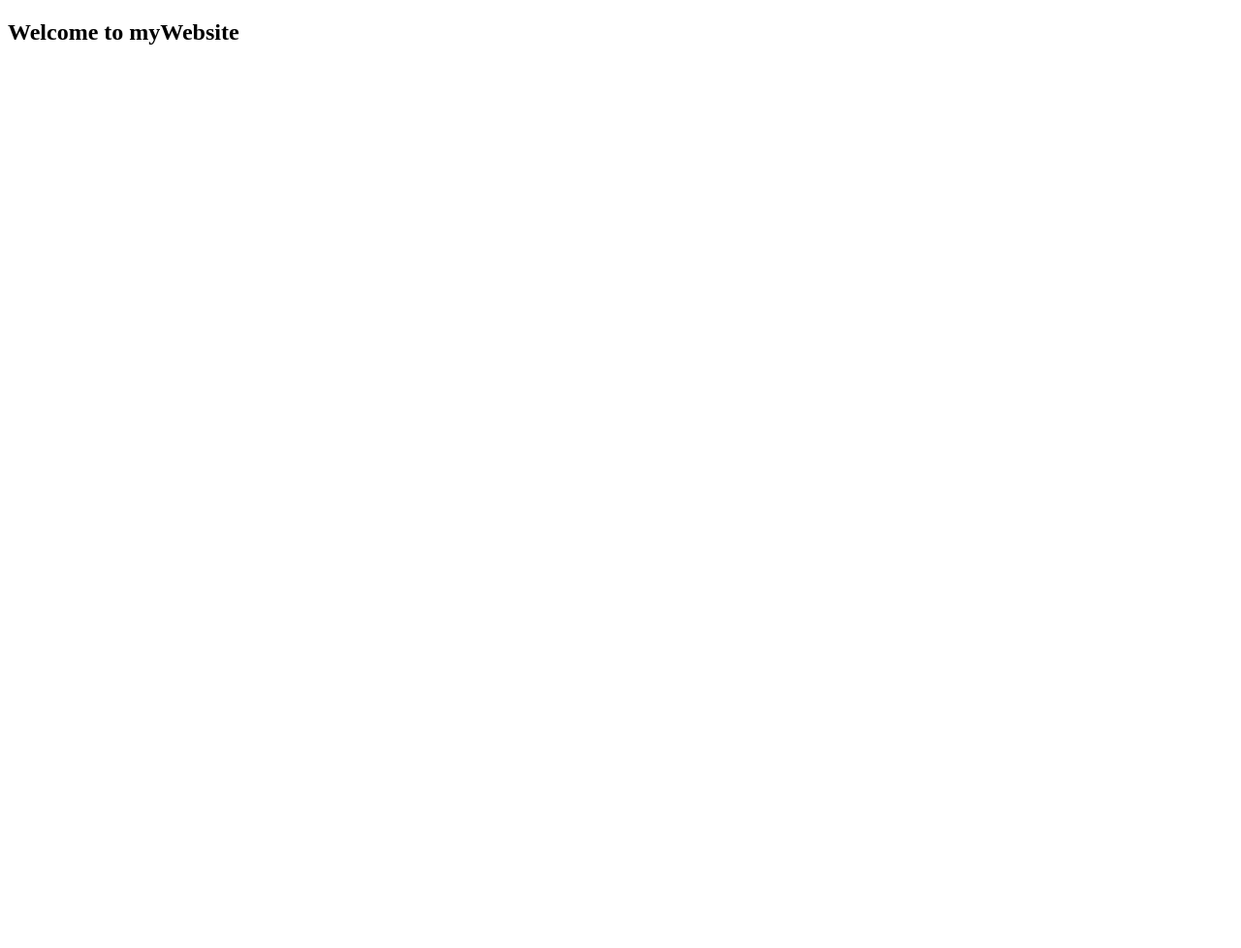
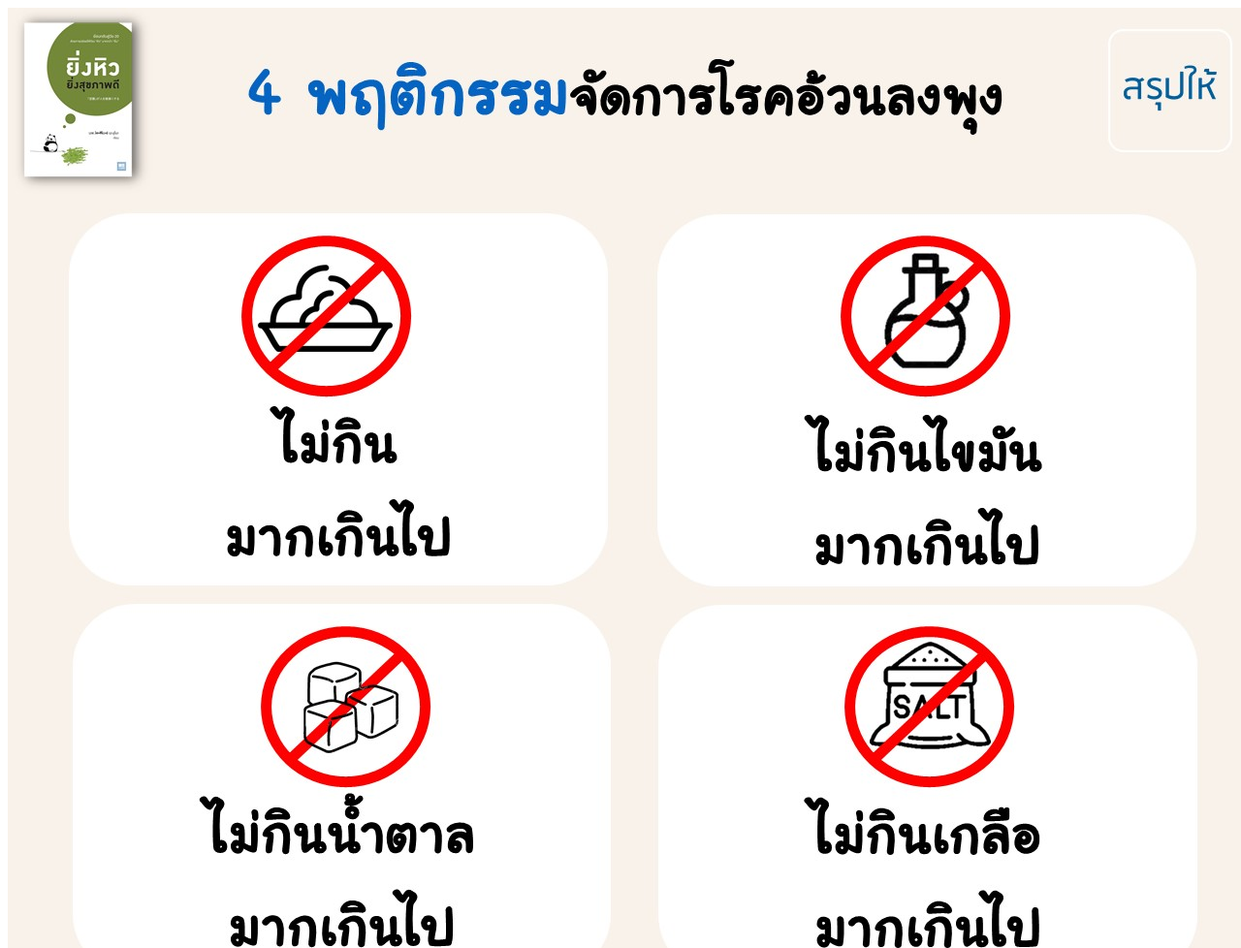
Before and after one commit to Iamtotor/Test-hub, a plain HTML site: page index.html in a window 1280 px wide. Shown: the top 978 px of the page at 97% size. Before the commit the page ends 800 px from the top, so only its background shows below. Drawn offline with Linux system fonts and the light colour scheme.

Commit message:
Added image to website

```diff
--- a/index.html
+++ b/index.html
@@ -4,5 +4,6 @@
     <title>Test for GITHUB</title>
 </head>
 <body>
+    <img src="185227052_318943172930832_1591039567252697092_n.jpg"/>
     <H2>Welcome to myWebsite</H2>
 </body>
```
